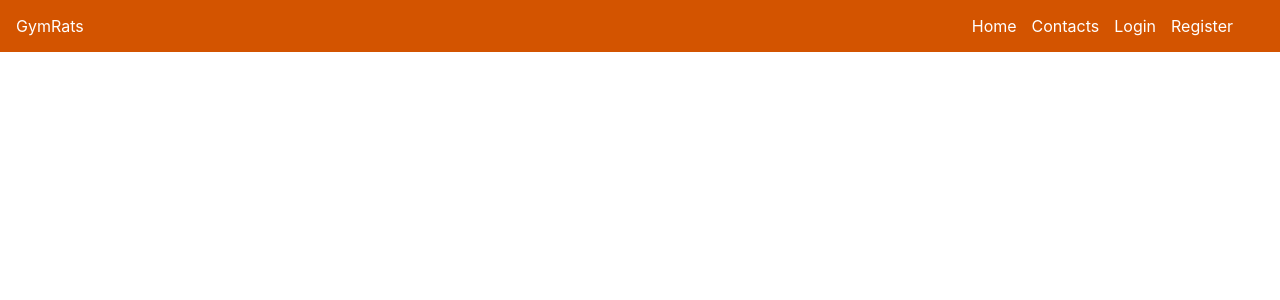
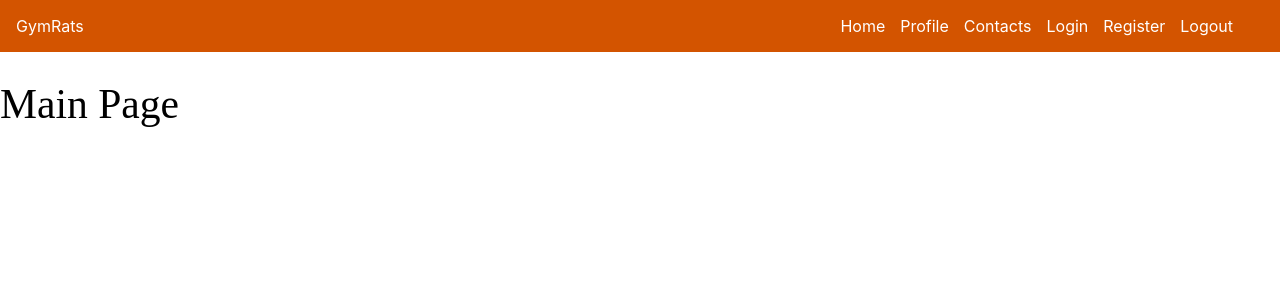
Before and after one commit to IvanTsve/fit-react-app, a React (Create React App) app: page / in a window 1280 px wide. Shown: the top 300 px of the page. Built offline with nearby package versions, Linux system fonts and the light colour scheme.

Commit message:
added route to app

```diff
--- a/package.json
+++ b/package.json
@@ -8,6 +8,7 @@
     "@testing-library/user-event": "^12.8.3",
     "react": "^17.0.2",
     "react-dom": "^17.0.2",
+    "react-router-dom": "^5.2.0",
     "react-scripts": "4.0.3",
     "web-vitals": "^1.1.1"
   },
--- a/src/App.js
+++ b/src/App.js
@@ -1,13 +1,27 @@
 import logo from './logo.svg';
 import './App.css';
+import { Switch, Route } from 'react-router';
 
 import Header from './components/header/header';
+import Main from './components/main/main';
+import ContactUs from './components/contacts/contacts';
+
 
 function App() {
   return (
-    <div className="App">
-      <Header/>
-    </div>
+      <div className="App">
+        <Header/>
+
+        <Switch>
+          <Route path="/" exact component={Main} />
+          <Route path="/contact-us" exact component={ContactUs} />
+          <Route path="/user/profile" exact component={ContactUs} />
+          <Route path="/user/login" exact component={ContactUs} />
+          <Route path="/user/register" exact component={ContactUs} />
+          <Route path="/user/logout" exact component={ContactUs} />
+        </Switch>
+
+      </div>
   );
 }
 
--- /dev/null
+++ b/src/components/contacts/contacts.js
@@ -0,0 +1,13 @@
+import React, { Component } from "react";
+
+class Contacts extends Component {
+    render() {
+        return (
+            <main className="site-main">
+                <h1>Contacts Page</h1>
+            </main>
+        )
+    }
+}
+
+export default Contacts;
--- a/src/components/header/header.js
+++ b/src/components/header/header.js
@@ -1,17 +1,21 @@
 import React, { Component } from "react";
+import { Link } from 'react-router-dom';
 import './header.css';
 
 class Header extends Component {
     render() {
         return (
+
             <header className="site-header">
-                <a href="#">GymRats</a>
+                <Link to="/">GymRats</Link>
                 <nav className="header-navigation">
                     <ul>
-                        <li><a href="#">Home</a></li>
-                        <li><a href="#">Contacts</a></li>
-                        <li><a href="#">Login</a></li>
-                        <li><a href="#">Register</a></li>
+                        <li><Link to="/">Home</Link></li>
+                        <li><Link to="/user/profile">Profile</Link></li>
+                        <li><Link to="/contact-us">Contacts</Link></li>
+                        <li><Link to="/user/login">Login</Link></li>
+                        <li><Link to="/user/register">Register</Link></li>
+                        <li><Link to="/user">Logout</Link></li>
                     </ul>
                 </nav>
             </header>
--- /dev/null
+++ b/src/components/main/main.js
@@ -0,0 +1,14 @@
+import React, { Component } from "react";
+import './main.css';
+
+class Main extends Component {
+    render() {
+        return (
+            <main className="site-main">
+                <h1>Main Page</h1>
+            </main>
+        )
+    }
+}
+
+export default Main;
--- a/src/index.js
+++ b/src/index.js
@@ -4,9 +4,17 @@ import './index.css';
 import App from './App';
 import reportWebVitals from './reportWebVitals';
 
+import { BrowserRouter as Router } from 'react-router-dom';
+
+
+
 ReactDOM.render(
+
   <React.StrictMode>
-    <App />
+    <Router>
+      <App />
+    </Router>
+
   </React.StrictMode>,
   document.getElementById('root')
 );
```
Also changed, not shown: src/components/contacts/contacts.css (added), src/components/main/main.css (added), 1 other file (tests, documents, lock files or other folders).
